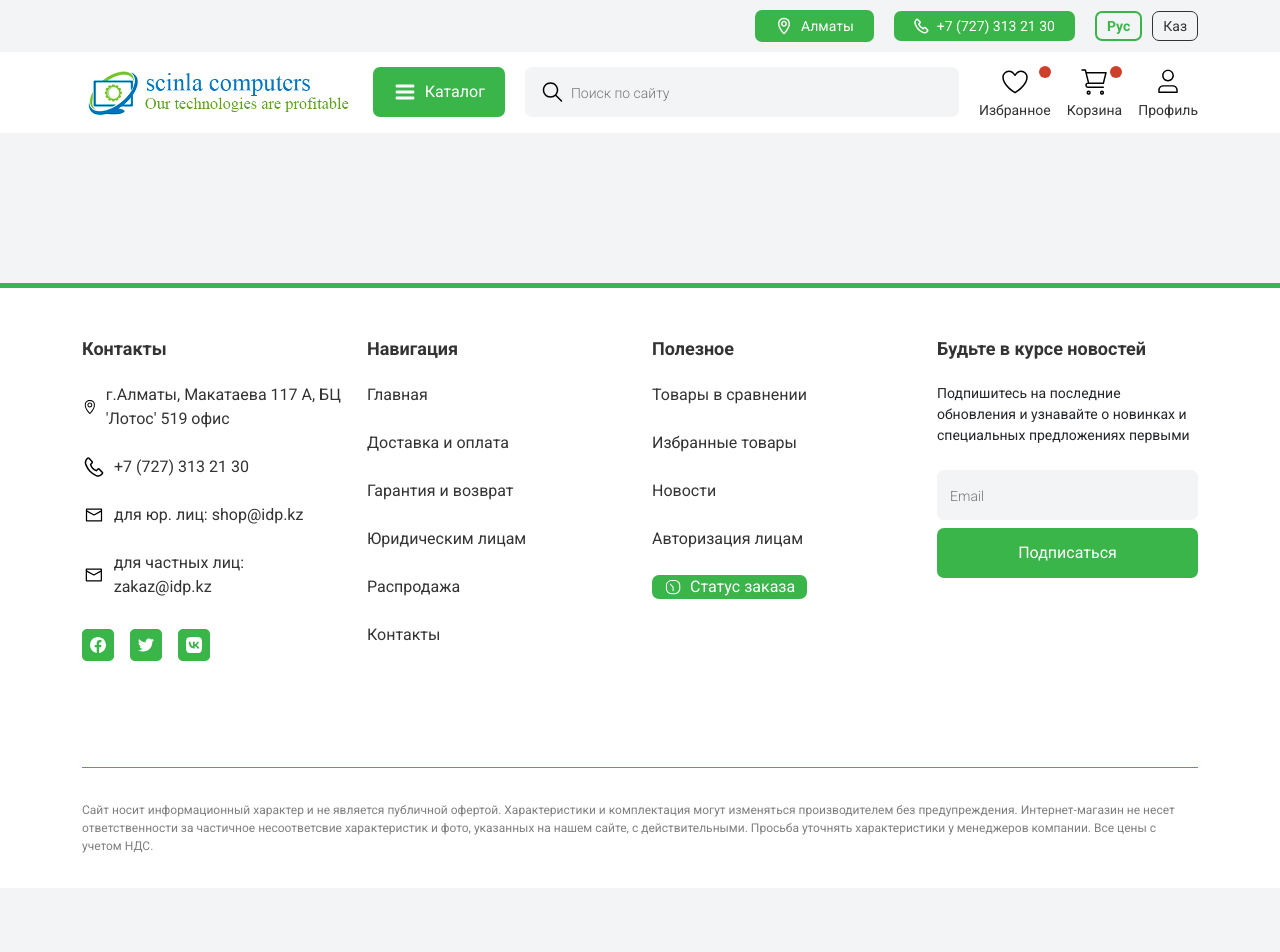
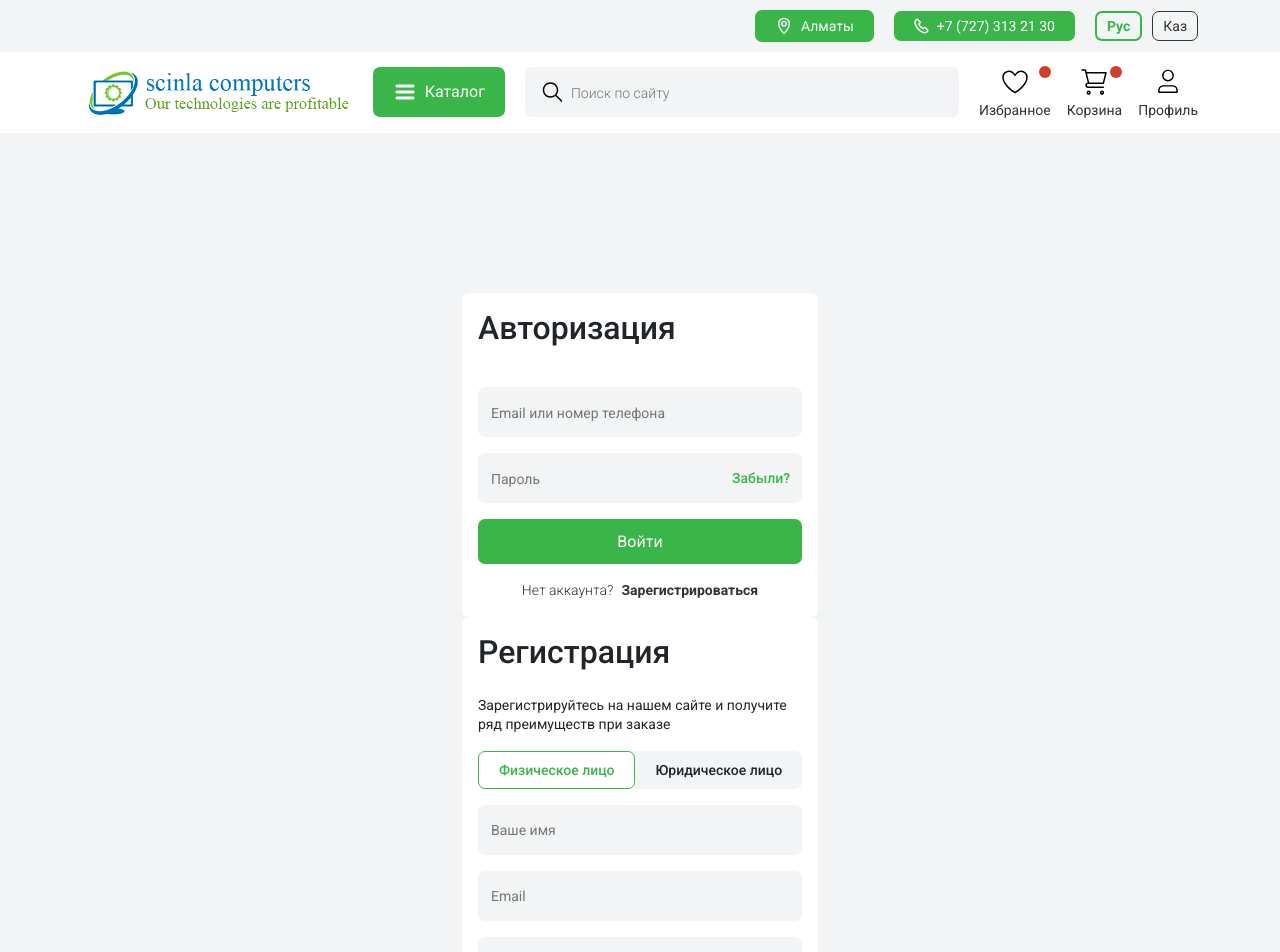
Before and after one commit to RustamOralkanov/idpkz, a Vue app: page /auth in a window 1280 px wide. Shown: the top 952 px of the page. Before the commit the page ends 888 px from the top, so only its background shows below. Built offline with nearby package versions, Linux system fonts and the light colour scheme.

Commit message:
auth page

```diff
--- a/src/components/Tabs/Tabs.vue
+++ b/src/components/Tabs/Tabs.vue
@@ -78,7 +78,6 @@ export default {
 
 @media (max-width: 420px) {
     .tab {
-        &-wrapper {}
 
         &-buttons {
             overflow: scroll;
--- a/src/router/index.js
+++ b/src/router/index.js
@@ -8,6 +8,7 @@ import CartView from "../views/Cart/CartView.vue";
 import FavoriteView from "../views/Favorite/FavoriteView.vue";
 import PaymentView from "../views/Payment/PaymentView.vue";
 import SuccessView from "../views/Success/SuccessView.vue";
+import AuthView from "../views/Auth/AuthView.vue";
 
 Vue.use(VueRouter);
 
@@ -67,6 +68,11 @@ const router = new VueRouter({
             name: "success",
             component: SuccessView,
         },
+        {
+            path: "/auth",
+            name: "auth",
+            component: AuthView,
+        },
     ],
 });
 
--- /dev/null
+++ b/src/views/Auth/AuthView.vue
@@ -0,0 +1,191 @@
+<template>
+    <section class="main">
+        <div class="container">
+            <div class="row">
+                <div class="col-4 offset-4">
+                    <form class="main-wrapper">
+                        <h2 class="main-title">Авторизация
+                        </h2>
+                        <div class="input-fields">
+                            <label for="name"></label>
+                            <input type="text" placeholder="Email или номер телефона" class="input-style">
+                        </div>
+                        <div class="input-fields">
+                            <label for="password"></label>
+                            <input type="password" placeholder="Пароль" class="input-style">
+                            <span class="forget">Забыли?</span>
+                        </div>
+                        <button class="btn w-100 main-btn">Войти</button>
+                        <div class="registration">
+                            Нет аккаунта? <div class="reg">Зарегистрироваться</div>
+                        </div>
+                    </form>
+                </div>
+            </div>
+            <div class="row">
+                <div class="col-4 offset-4">
+
+                    <form class="main-wrapper">
+                        <h2 class="main-title main-reg-title">Регистрация
+                        </h2>
+                        <p class="main-text">Зарегистрируйтесь на нашем сайте и получите ряд преимуществ при заказе</p>
+                        <div class="payment-options">
+                            <div class="option active">Физическое лицо</div>
+                            <div class="option">Юридическое лицо</div>
+                        </div>
+                        <div class="input-fields">
+                            <label for="name"></label>
+                            <input type="text" placeholder="Ваше имя" class="input-style">
+                        </div>
+                        <div class="input-fields">
+                            <label for="email"></label>
+                            <input type="email" placeholder="Email" class="input-style">
+                        </div>
+                        <div class="input-fields">
+                            <label for="bin"></label>
+                            <input type="text" placeholder="ИИН/БИН" class="input-style">
+                        </div>
+                        <div class="input-fields">
+                            <label for="phone"></label>
+                            <input type="number" placeholder="Номер телефона" class="input-style">
+                        </div>
+                        <div class="input-fields">
+                            <label for="password"></label>
+                            <input type="password" placeholder="Пароль" class="input-style">
+                        </div>
+                        <div class="input-fields">
+                            <label for="password"></label>
+                            <input type="password" placeholder="Повторите пароль" class="input-style">
+                        </div>
+                        <button class="btn w-100 main-btn">Зарегистрироваться</button>
+                        <div class="registration">
+                            Уже регистрировались? <div class="reg">Войти в аккаунт</div>
+                        </div>
+                    </form>
+                </div>
+            </div>
+        </div>
+    </section>
+</template>
+
+<script>
+export default {
+
+}
+</script>
+
+<style lang="scss" scoped>
+.main {
+    padding: 160px 0 60px;
+
+    &-wrapper {
+        background-color: $white;
+        border-radius: $radius;
+        padding: 16px;
+    }
+
+    &-title {
+        font-size: 32px;
+        margin-bottom: 40px;
+    }
+
+    &-reg {
+        &-title {
+            margin-bottom: 24px;
+        }
+    }
+
+    &-text {
+        font-size: 14px;
+        line-height: 1.4;
+    }
+
+    .input-fields {
+        margin-bottom: 16px;
+        position: relative;
+
+        input {
+            font-weight: 400;
+            font-size: 16px;
+        }
+
+        .forget {
+            position: absolute;
+            right: 12px;
+            top: 50%;
+            transform: translateY(-50%);
+            font-size: 14px;
+            font-weight: 500;
+            color: $green;
+            cursor: pointer;
+            transition: $transition;
+
+            &:hover {
+                color: $red;
+            }
+        }
+    }
+
+    &-btn {
+        height: 45px;
+    }
+
+    .registration {
+        display: flex;
+        justify-content: center;
+        align-items: center;
+        gap: 8px;
+        font-size: 14px;
+        color: $black;
+        font-weight: 300;
+        margin-top: 16px;
+
+        .reg {
+            font-weight: 600;
+            cursor: pointer;
+            transition: $transition;
+
+            &:hover {
+                color: $green;
+            }
+        }
+    }
+
+    .payment-options {
+        display: flex;
+        background-color: $grey;
+        border-radius: $radius;
+        margin-bottom: 16px;
+
+        .option {
+            flex: 1 0 auto;
+            text-align: center;
+            cursor: pointer;
+            font-size: 14px;
+            font-weight: 500;
+            line-height: 1;
+            transition: $transition;
+            border-radius: $radius;
+            box-sizing: border-box;
+            height: 38px;
+            display: flex;
+            align-items: center;
+            justify-content: center;
+
+            &:hover {
+                color: $green;
+                border: 1px solid $green;
+                border-radius: $radius;
+                background-color: $white;
+            }
+
+            &.active {
+                color: $green;
+                border: 1px solid $green;
+                border-radius: $radius;
+                background-color: $white;
+            }
+        }
+    }
+}
+</style>
```
